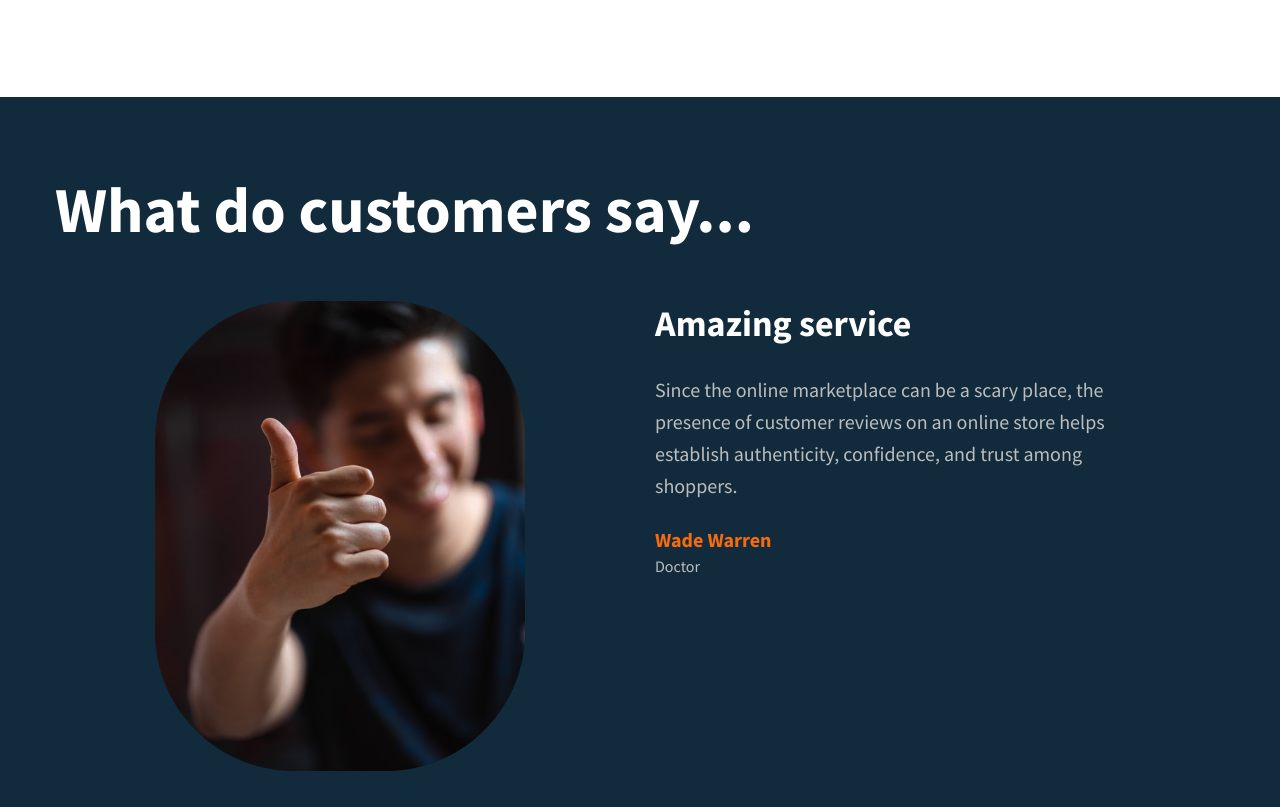
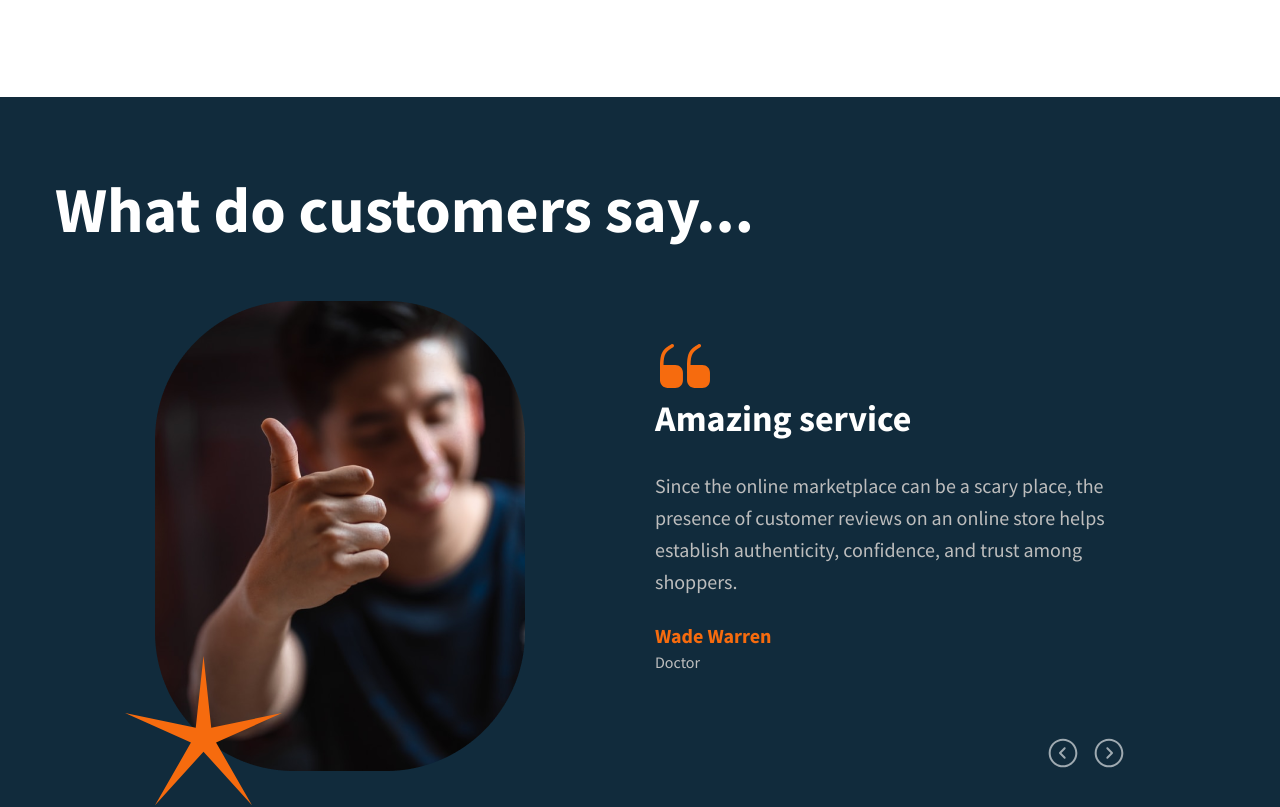
Before and after one commit to yarmoiseev/frontend_lp_furniture, a plain HTML site: page index.html in a window 1280 px wide. Shown: the part 3306-4113 px from the top of the page. Drawn offline with nearby package versions, Linux system fonts and the light colour scheme.

Commit message:
ADD TESTIM ADAPTIVE GRID

```diff
--- a/index.html
+++ b/index.html
@@ -265,20 +265,22 @@
 				<div class="testimonials__slider-wrapper">
 					<div class="testimonials__slide slide">
 						<div class="slide__column slide__column_l">
-							<div class="slide__image"><img src="img/customer.png" alt=""></div>
+							<div class="slide__image">
+								<img src="img/customer.png" alt="">
+							</div>
 						</div>
 						<div class="slide__column slide__column_r">
-							<div class="slide__text">
+							<blockquote class="slide__text">
 								<h6 class="slide__title">Amazing service</h6>
 								<p class="slide__par l3-title">Since the online marketplace can be a scary place, the presence of customer reviews on an online store helps establish authenticity, confidence, and trust among shoppers. </p>
-								<div class="slide__customer">
+								<cite class="slide__customer">
 									<p class="slide__c-name">Wade Warren</p>
 									<p class="slide__c-position">Doctor</p>
-								</div>
-							</div>
+								</cite>
+							</blockquote>
 							<div class="slide__navigation">
-								<div class="slide__left"></div>
-								<div class="slide__right"></div>
+								<a href="#l" class="slide__left"><img src="img/arrow-circle-left.svg" alt=""></a>
+								<a href="#r" class="slide__right"><img src="img/arrow-circle-right.svg" alt=""></a>
 							</div>
 						</div>
 					</div>
--- a/sass/_myreset.scss
+++ b/sass/_myreset.scss
@@ -11,3 +11,9 @@ ul {
 	margin: 0;
 	list-style: none;
 }
+blockquote {
+	margin: 0;
+}
+cite {
+	font-style: normal;
+}
--- a/sass/_variables.scss
+++ b/sass/_variables.scss
@@ -15,4 +15,5 @@ $pad-outer: 2rem;
 $pad-inner: 8rem;
 $pad-tb: 7.6rem;
 
+
 $hov-transition: 0.2s;
--- a/sass/style.scss
+++ b/sass/style.scss
@@ -512,35 +512,63 @@ h1, h2 {
 .testimonials {
 	background-color: $col-primary;
 	& .wrapper-inner {
-		padding: 0 0 $pad-tb 0;
+		padding-bottom: $pad-interblock * 1.26;
 	}
 	&__title {
 		color: $col-ondark;
 		padding: $pad-inner 0 6rem 0;
 	}
-	&__slider-wrapper {
-		padding: 0 10rem 0 6.1rem;
-	}
 .slide {
-	display: flex;
-	column-gap: 13rem;
-	padding: 0 0 5rem 3.9rem;
+	display: grid;
+	grid-template-columns: repeat(auto-fit, minmax(24rem, 1fr));
+	gap: 3rem;
 		&__column {
+			&_r {
+				display: flex;
+				flex-direction: column;
+				justify-content: flex-end;
+			}
 			&_l {
-			}
-			&_r {
+
 			}
 		}
 		&__image {
-
+			display: flex;
+    	justify-content: center;
+			position: relative;
+			&::before {
+				content: "";
+				width: 16.5rem;
+				height: 16.5rem;
+				background-image: url('../img/Star.svg');
+				position: absolute;
+				top: 35.5rem;
+				left: 7rem;
+				background-repeat: no-repeat;
+			}
+			& img {
+				width: 100%;
+				height: 100%;
+				object-fit: cover;
+				max-width: 37rem;
+			}
 		}
 		&__text {
-			display: flex;
+			@include flexbox();
 			flex-direction: column;
 			row-gap: 2.5rem;
+			max-width: 47rem;
+			position: relative;
+			&::before {
+				content: "";
+				width: 6rem;
+				height: 6rem;
+				background-image: url('../img/quote-up.svg');
+				position: absolute;
+    		top: -6rem;
+			}
 		}
 		&__par {
-			// color: $col-ondark;
 			color: $col-light;
 			padding: 0.3rem 0;
 		}
@@ -549,10 +577,6 @@ h1, h2 {
 			color: $col-ondark;
 			font-size: 3.6rem;
 			line-height: 4.525rem;
-
-		}
-		&__customer{
-
 		}
 		&__c-name {
 			font-size: 2rem;
@@ -567,12 +591,28 @@ h1, h2 {
 			color: $col-light;
 		}
 		&__navigation {
+			max-width: 47rem;
+			padding: 6.7rem 0 0 0;
+			text-align: right;
+			& a {
+				display: inline-block;
+				width: 3.2rem;
+				height: 3.2rem;
+			}
 		}
 		&__left {
-		}
-		&__right {
+			padding-right: 1.2rem;
 		}
 	}
+}
+@media (max-width: 1110px) {
+	.slide {
+		&__image {
+			&::before {
+				display: none;
+			}
+		}
+		}
 }
 // === / TESTIMONIALS ===
 // === CONTACT ===
@@ -629,3 +669,12 @@ h1, h2 {
 	}
 }
 // === / FOOTER ===
+@media (max-width: 430px) {
+	.wrapper-inner {
+		padding-bottom: 3rem;
+	}
+	.l2-title {
+		font-size: 4.4rem;
+		line-height: 4.4rem;
+}
+}
```
Also changed, not shown: css/style.css.
